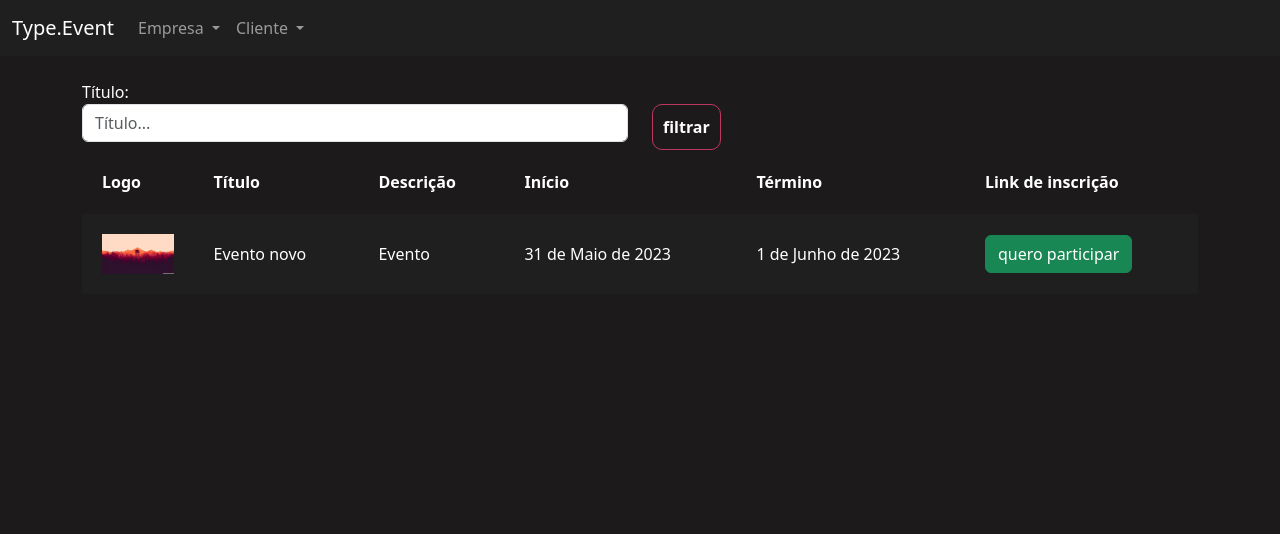
After one commit to nilloferreiira/Type.event, a Django app: page /eventos/gerenciar_evento/ in a window 1280 px wide. The commit adds this page. Shown: the top 534 px of the page. Run offline with Django 4.2, Linux system fonts and the light colour scheme; a user stored in the database is signed in; data comes from the database, SQL or seed files in the repository; both versions use the stored data as it was after the commit.

Commit message:
Ad Gerenciar eventos e Inscrever Eventos

```diff
--- a/eventos/models.py
+++ b/eventos/models.py
@@ -10,6 +10,7 @@ class Evento(models.Model):
     data_termino = DateField()
     carga_horaria = IntegerField()
     logo = ImageField(upload_to="logos")
+    participantes =  models.ManyToManyField(User, related_name="evento_participante", null=True, blank=True)
 
     #paleta de cores
 
--- /dev/null
+++ b/eventos/templates/gerenciar_evento.html
@@ -0,0 +1,50 @@
+{% extends "bases/base_evento.html" %}
+{% load static %}
+
+{% block 'importacoes' %}
+    <link href="{% static 'evento/css/gerenciar_evento.css' %}" rel="stylesheet">
+{% endblock %}
+
+{% block 'conteudo' %}
+    <div class="container">
+        <br>
+        <div class="row">
+            <div class="col-md">
+                <form action="{% url 'gerenciar_evento' %}" method="GET">{% csrf_token %}
+                <label>Título:</label>
+                <input type="text" placeholder="Título..." class="form-control" name="nome">
+            </div>
+
+            <div class="col-md">
+                <br>
+                <input type="submit" class="btn-principal" value="filtrar">
+                </form>
+            </div>
+
+        </div>
+        <table>
+            <tr>
+                <th>Logo</th>
+                <th>Título</th>
+                <th>Descrição</th>
+                <th>Início</th>
+                <th>Término</th>
+                <th>Link de inscrição</th>
+            </tr>
+
+        {% for evento in eventos %}
+            <tr class="{% cycle 'linha' 'linha2' %}">
+                <td width="10%"><a href="#"><img width="100%" src="/media/{{evento.logo}}"></a></td>
+                <td>{{evento.nome}}</td>
+                <td>{{evento.descricao}}</td>
+                <td>{{evento.data_inicio}}</td>
+                <td>{{evento.data_termino}}</td>
+                <td><a class="btn btn-success" href="/eventos/inscrever_evento/{{evento.id}}/">quero participar</a></td>
+            </tr>
+        {% endfor %}
+
+        </table>
+
+    </div>
+
+{% endblock %}
--- a/eventos/urls.py
+++ b/eventos/urls.py
@@ -2,4 +2,6 @@ from django.urls import path
 from . import views
 urlpatterns = [
     path('novo_evento/', views.novo_evento, name="novo_evento"),
+    path('gerenciar_evento/', views.gerenciar_evento, name="gerenciar_evento"),
+        path('inscrever_evento/<int:id>/', views.inscrever_evento, name="inscrever_evento"),
 ]
--- a/eventos/views.py
+++ b/eventos/views.py
@@ -1,4 +1,4 @@
-from django.shortcuts import render, redirect, reverse
+from django.shortcuts import render, redirect, reverse, HttpResponse, get_object_or_404
 from django.contrib.auth.decorators import login_required
 from django.contrib import messages
 from django.contrib.messages import constants
@@ -36,4 +36,30 @@ def novo_evento(request):
 
         evento.save()
         messages.add_message(request, constants.SUCCESS, 'Evento cadastrado com sucesso!')
-        return redirect(reverse('novo_evento'))
+        return redirect('/eventos/gerenciar_evento')
+
+#TODO criar def buscar eventos | copiar gerenciar eventos, mas excluir a linha 49 eventos = Evento.objects.filter(criador=request.user)
+
+@login_required(login_url='/auth/login')
+def gerenciar_evento(request):
+    if request.method == "GET":
+        nome = request.GET.get('nome')
+        eventos = Evento.objects.filter(criador=request.user)
+        if nome:
+            eventos = eventos.filter(nome__contains=nome)
+
+        return render(request, 'gerenciar_evento.html', {'eventos': eventos})
+
+@login_required(login_url='/auth/login')
+def inscrever_evento(request, id):
+    evento = get_object_or_404(Evento, id=id)
+    if request.method == "GET":
+        return render(request, "inscrever_evento.html", {'evento': evento})
+    elif request.method == "POST":
+        #TODO: validar se o usuaria já está no evento
+
+        evento.participantes.add(request.user)
+        evento.save()
+
+        messages.add_message(request, constants.SUCCESS, 'Pronto! Sua inscrição já está garantida.')
+        return redirect(reverse('inscrever_evento', kwargs={'id': id}))
--- a/templates/bases/base_evento.html
+++ b/templates/bases/base_evento.html
@@ -23,8 +23,8 @@
                         Empresa
                     </a>
                     <ul class="dropdown-menu">
-                        <li><a class="dropdown-item" href="">Criar novo evento</a></li>
-                        <li><a class="dropdown-item" href="">Gerenciar eventos</a></li>
+                        <li><a class="dropdown-item" href="{% url 'novo_evento' %}">Criar novo evento</a></li>
+                        <li><a class="dropdown-item" href="{% url 'gerenciar_evento' %}">Buscar eventos</a></li>
                     </ul>
                 </li>
 
@@ -33,7 +33,7 @@
                         Cliente
                     </a>
                     <ul class="dropdown-menu">
-                        <li><a class="dropdown-item" href="">Meus eventos</a></li>
+                        <li><a class="dropdown-item" href="{% url 'gerenciar_evento' %}">Meus eventos</a></li>
                         <li><a class="dropdown-item" href="">Meus certificados</a></li>
                     </ul>
                 </li>
--- /dev/null
+++ b/templates/static/eventos/css/gerenciar_evento.css
@@ -0,0 +1,15 @@
+table{
+    width: 100%;
+    padding: 20px;
+}
+
+.linha{
+    height: 40px;
+    background-color: var(--main-color);
+    padding: 20px;
+}
+
+
+td, th{
+    padding: 20px;
+}
--- a/type_event/urls.py
+++ b/type_event/urls.py
@@ -1,8 +1,10 @@
 from django.contrib import admin
 from django.urls import path, include
+from django.conf import settings
+from django.conf.urls.static import static
 
 urlpatterns = [
     path('admin/', admin.site.urls),
     path('auth/', include('usuarios.urls')),
     path('eventos/', include('eventos.urls')),
-]
+] + static(settings.MEDIA_URL, document_root=settings.MEDIA_ROOT)
--- a/usuarios/urls.py
+++ b/usuarios/urls.py
@@ -3,4 +3,5 @@ from . import views
 urlpatterns = [
     path('cadastro/', views.cadastro, name="cadastro"),
     path('login/', views.login, name="login"),
+    path('logout/', views.logout, name="logout"),
 ]
```
Also changed, not shown: eventos/templates/inscrever_evento.html (added, +37 -0 lines), usuarios/views.py (+16 -1 lines), db.sqlite3, eventos/migrations/0002_evento_participantes.py (added), media/logos/moon.jpg (added), media/logos/moon_bukotv2.jpg (added), media/logos/moon_u5vAUF0.jpg (added), readme.md.
